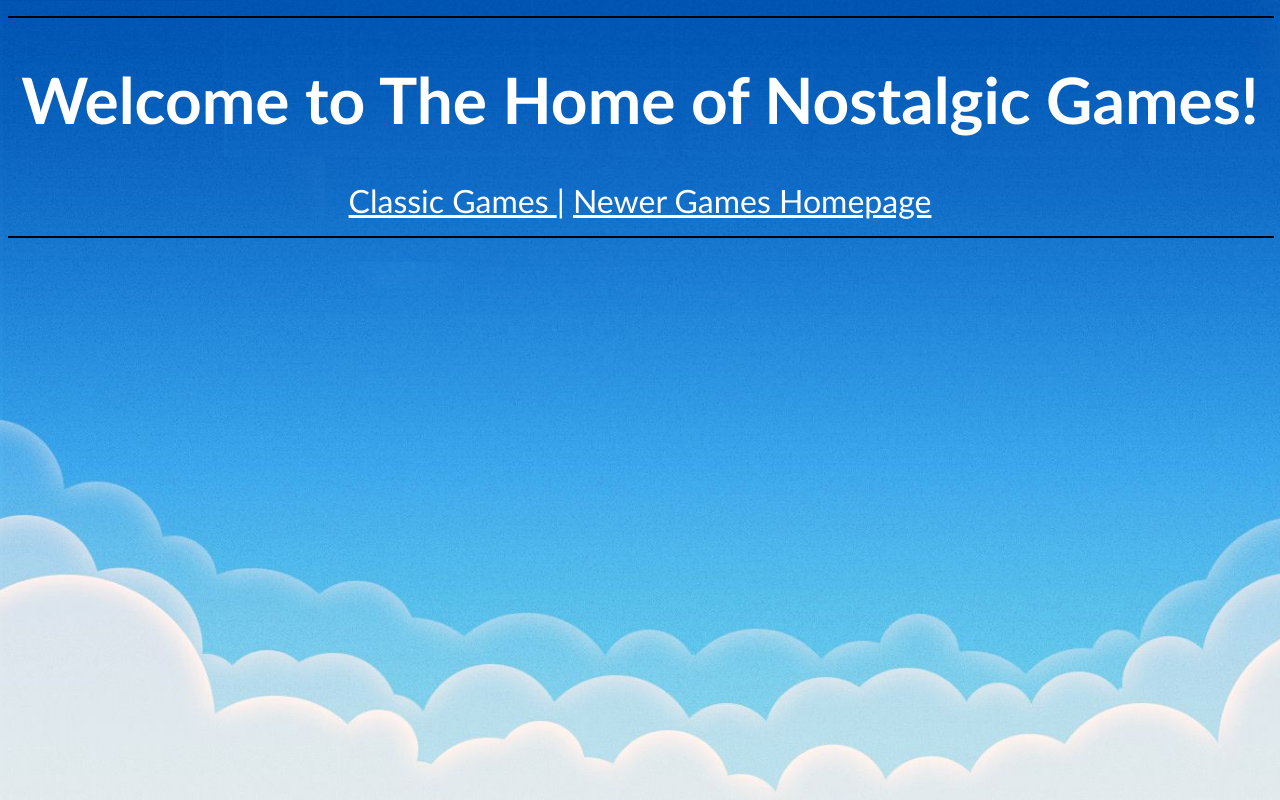
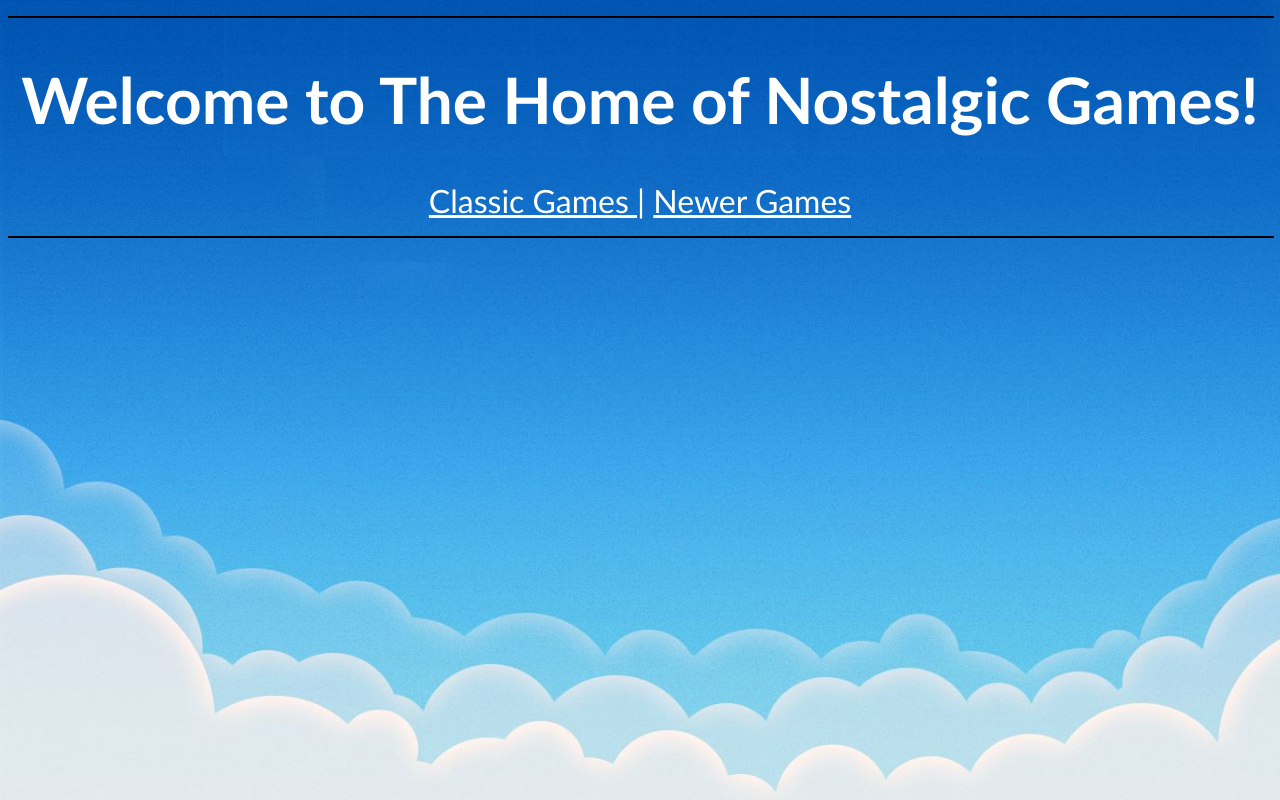
Before and after one commit to shurans14/shurans14.github, a plain HTML site: page my game site.html in a window 1280 px wide. Drawn offline with Linux system fonts and the light colour scheme.

Commit message:
Update my game site.html

```diff
--- a/my game site.html
+++ b/my game site.html
@@ -26,7 +26,7 @@
 
 	<center>
 	<a href = "Classic Games Site.html" > Classic Games </a> |
-	<a href = "Newer Games Site.html" > Newer Games Homepage</a>
+	<a href = "Newer Games Site.html" > Newer Games</a>
 	</center>
 <hr color = "Black"  width = "100%" color ="Black" />
 </body>
```
